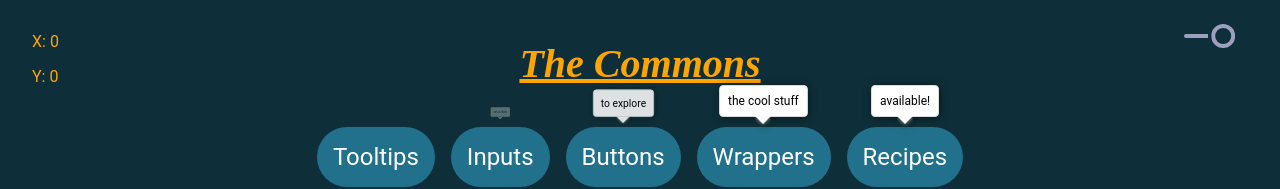
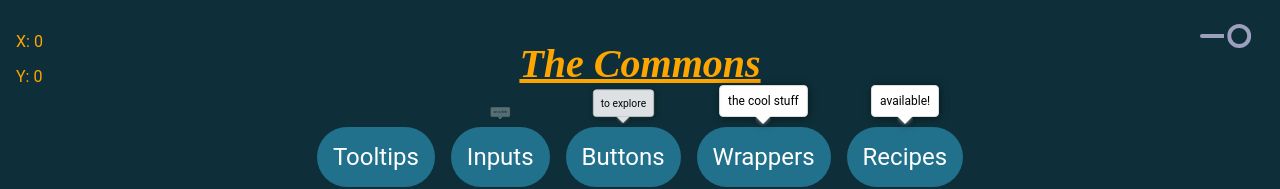
Before and after one commit to jrmoynihan/common, a SvelteKit app: page / in a window 1280 px wide. Shown: the top 189 px of the page. Built offline with nearby package versions, Linux system fonts and the light colour scheme.

Commit message:
reduce fixed element padding

```diff
--- a/src/routes/+layout.svelte
+++ b/src/routes/+layout.svelte
@@ -104,7 +104,7 @@
 	.top {
 		position: fixed;
 		top: 0;
-		padding: 1rem 2rem;
+		padding: 1rem;
 	}
 	.left {
 		left: 0;
@@ -136,6 +136,7 @@
 		&:hover,
 		&:focus-visible {
 			background-color: hsl(195, 61%, 34%);
+			color: white;
 		}
 	}
 </style>
```
